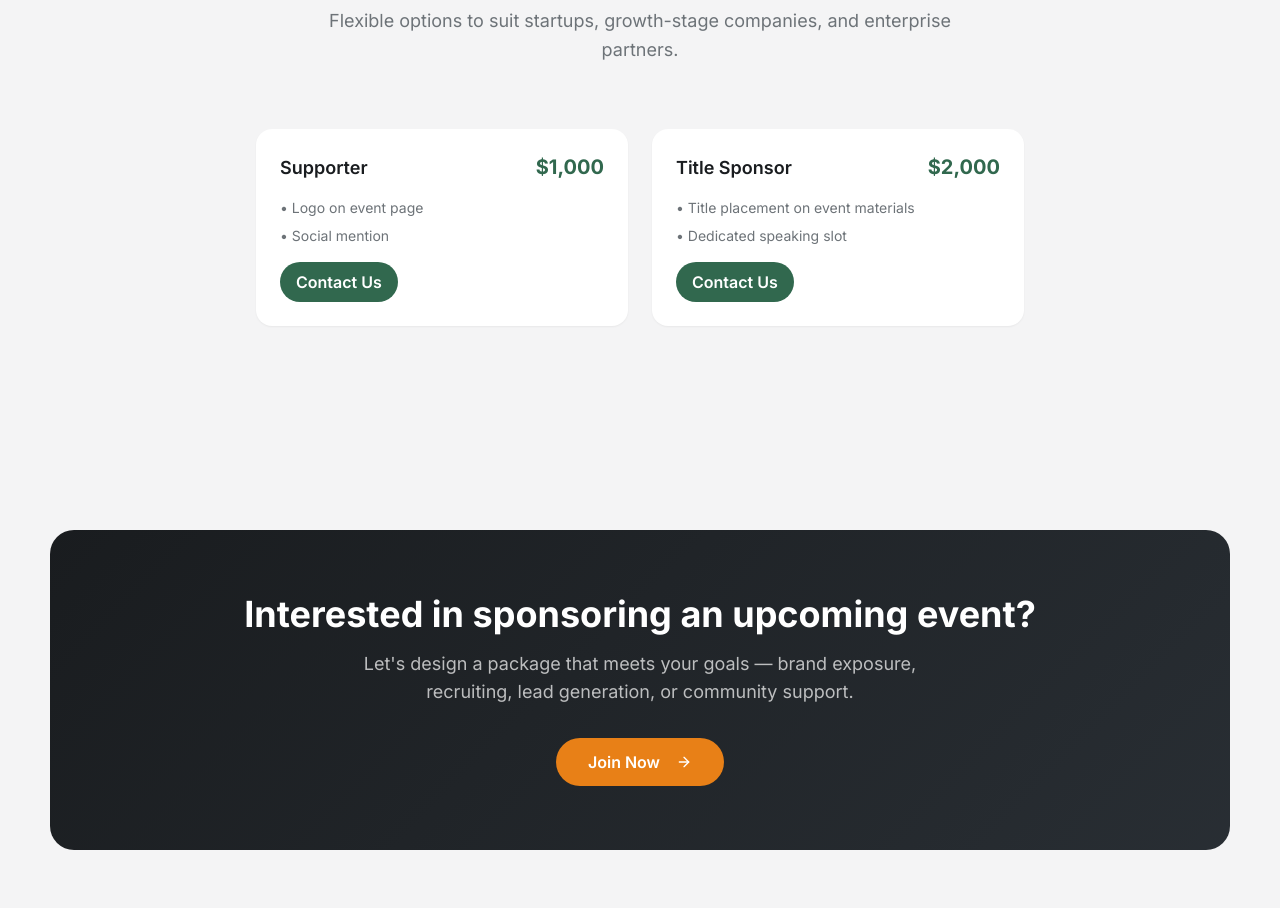
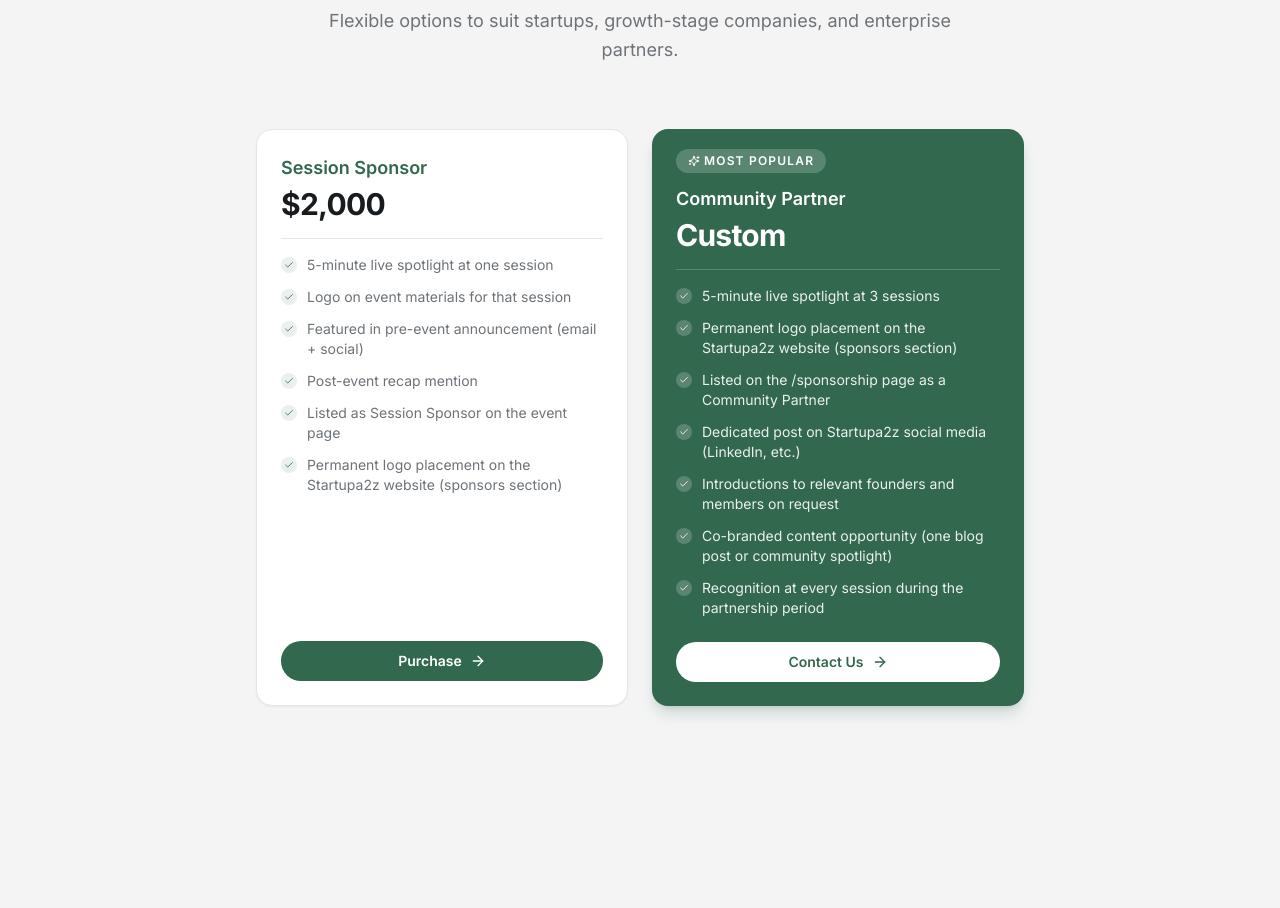
Before and after one commit to startupa2z/startupa2z, a React (Vite) app: page /sponsorship in a window 1280 px wide. Shown: the part 1120-2028 px from the top of the page. Built offline with nearby package versions, Linux system fonts and the light colour scheme; no server answers; the HTML template or start-up script is replaced by a standard one.

Commit message:
feat: Enhance Sponsorship page with improved package details and animations

```diff
--- a/src/pages/Sponsorship.tsx
+++ b/src/pages/Sponsorship.tsx
@@ -5,7 +5,7 @@ import SectionHeading from "@/components/SectionHeading";
 import AnimatedCard from "@/components/AnimatedCard";
 import CTABanner from "@/components/CTABanner";
 import { motion } from "framer-motion";
-import { DollarSign, Handshake, Users } from "lucide-react";
+import { DollarSign, Handshake, Users, Check, Sparkles, ArrowRight } from "lucide-react";
 
 const benefits = [
   {
@@ -27,15 +27,34 @@ const benefits = [
 
 const packages = [
   {
-    name: "Supporter",
-    price: "$1,000",
-    perks: ["Logo on event page", "Social mention"],
+    name: "Session Sponsor",
+    price: "$2,000",
+    badge: null,
+    featured: false,
+    checkoutUrl: "https://checkout.stripe.com/pay/cs_test_SESSION_PLACEHOLDER",
+    perks: [
+      "5-minute live spotlight at one session",
+      "Logo on event materials for that session",
+      "Featured in pre-event announcement (email + social)",
+      "Post-event recap mention",
+      "Listed as Session Sponsor on the event page",
+      "Permanent logo placement on the Startupa2z website (sponsors section)",
+    ],
   },
-
   {
-    name: "Title Sponsor",
-    price: "$2,000",
-    perks: ["Title placement on event materials", "Dedicated speaking slot"],
+    name: "Community Partner",
+    price: "Custom",
+    badge: "Most Popular",
+    featured: true,
+    perks: [
+      "5-minute live spotlight at 3 sessions",
+      "Permanent logo placement on the Startupa2z website (sponsors section)",
+      "Listed on the /sponsorship page as a Community Partner",
+      "Dedicated post on Startupa2z social media (LinkedIn, etc.)",
+      "Introductions to relevant founders and members on request",
+      "Co-branded content opportunity (one blog post or community spotlight)",
+      "Recognition at every session during the partnership period",
+    ],
   },
 ];
 
@@ -104,27 +123,85 @@ const Sponsorship = () => (
             title="Sponsorship Packages"
             description="Flexible options to suit startups, growth-stage companies, and enterprise partners."
           />
-          <div className="grid grid-cols-1 sm:grid-cols-2 lg:grid-cols-2 gap-6 mt-6 max-w-3xl mx-auto">
+          <div className="grid grid-cols-1 sm:grid-cols-2 gap-6 mt-6 max-w-3xl mx-auto">
             {packages.map((p, i) => (
-              <div key={i} className="rounded-lg p-6 bg-white shadow-sm">
-                <div className="flex items-baseline justify-between mb-4">
-                  <h4 className="text-lg font-semibold">{p.name}</h4>
-                  <div className="text-xl font-bold text-primary">
+              <motion.div
+                key={i}
+                initial={{ opacity: 0, y: 24 }}
+                whileInView={{ opacity: 1, y: 0 }}
+                viewport={{ once: true }}
+                transition={{ duration: 0.5, delay: i * 0.1 }}
+                className={`relative rounded-2xl flex flex-col overflow-hidden transition-shadow duration-300 hover:shadow-xl h-full ${
+                  p.featured
+                    ? "bg-primary text-white shadow-lg shadow-primary/20"
+                    : "bg-white border border-border shadow-sm"
+                }`}
+              >
+                {p.badge && (
+                  <div className="flex items-center gap-1.5 px-6 pt-5">
+                    <span className="inline-flex items-center gap-1 text-xs font-semibold tracking-widest uppercase px-3 py-1 rounded-full bg-white/20 text-white">
+                      <Sparkles className="w-3 h-3" />
+                      {p.badge}
+                    </span>
+                  </div>
+                )}
+
+                <div className={`px-6 ${p.badge ? "pt-3" : "pt-6"} pb-4`}>
+                  <h4 className={`text-lg font-semibold font-heading ${p.featured ? "text-white" : "text-primary"}`}>
+                    {p.name}
+                  </h4>
+                  <div className={`mt-1 text-3xl font-bold tracking-tight ${p.featured ? "text-white" : "text-foreground"}`}>
                     {p.price}
                   </div>
                 </div>
-                <ul className="text-sm text-muted-foreground mb-4 space-y-2">
+
+                <div className={`mx-6 h-px ${p.featured ? "bg-white/20" : "bg-border"}`} />
+
+                <ul className="px-6 pt-4 pb-6 space-y-3 flex-1">
                   {p.perks.map((perk, pi) => (
-                    <li key={pi}>• {perk}</li>
+                    <li key={pi} className="flex items-start gap-2.5 text-sm">
+                      <span className={`mt-0.5 flex-shrink-0 w-4 h-4 rounded-full flex items-center justify-center ${
+                        p.featured ? "bg-white/20" : "bg-accent/10"
+                      }`}>
+                        <Check className={`w-2.5 h-2.5 ${p.featured ? "text-white" : "text-accent"}`} />
+                      </span>
+                      <span className={p.featured ? "text-white/90" : "text-muted-foreground"}>
+                        {perk}
+                      </span>
+                    </li>
                   ))}
                 </ul>
+
+                <div className="px-6 pb-6">
+                  {"checkoutUrl" in p ? (
+                    <a
+                      href={(p as typeof p & { checkoutUrl: string }).checkoutUrl}
+                      target="_blank"
+                      rel="noopener noreferrer"
+                      className={`group w-full inline-flex items-center justify-center gap-2 px-5 py-2.5 rounded-full font-semibold text-sm transition-all duration-200 ${
+                        p.featured
+                          ? "bg-white text-primary hover:bg-white/90"
+                          : "bg-primary text-white hover:bg-primary/90"
+                      }`}
+                    >
+                      Purchase
+                      <ArrowRight className="w-4 h-4 transition-transform duration-200 group-hover:translate-x-0.5" />
+                    </a>
+                  ) : (
                     <Link
                       to="/contact"
-                  className="inline-flex items-center px-4 py-2 rounded-full bg-primary text-white font-semibold"
+                      className={`group w-full inline-flex items-center justify-center gap-2 px-5 py-2.5 rounded-full font-semibold text-sm transition-all duration-200 ${
+                        p.featured
+                          ? "bg-white text-primary hover:bg-white/90"
+                          : "bg-primary text-white hover:bg-primary/90"
+                      }`}
                     >
                       Contact Us
+                      <ArrowRight className="w-4 h-4 transition-transform duration-200 group-hover:translate-x-0.5" />
                     </Link>
+                  )}
                 </div>
+              </motion.div>
             ))}
           </div>
         </div>
```
Lines whose indentation alone changed are shown as unchanged.
